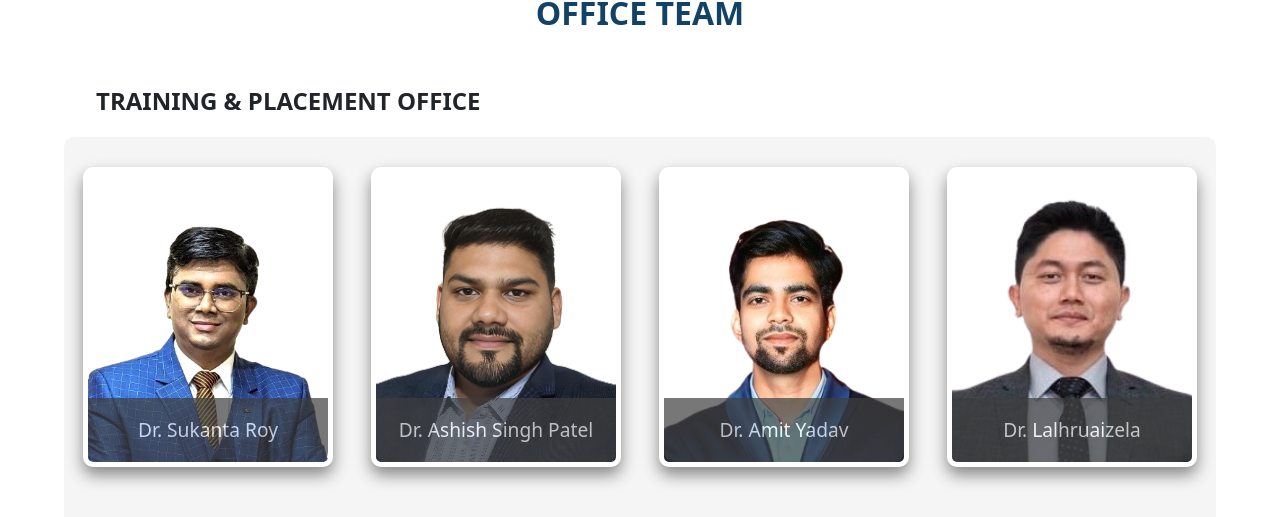
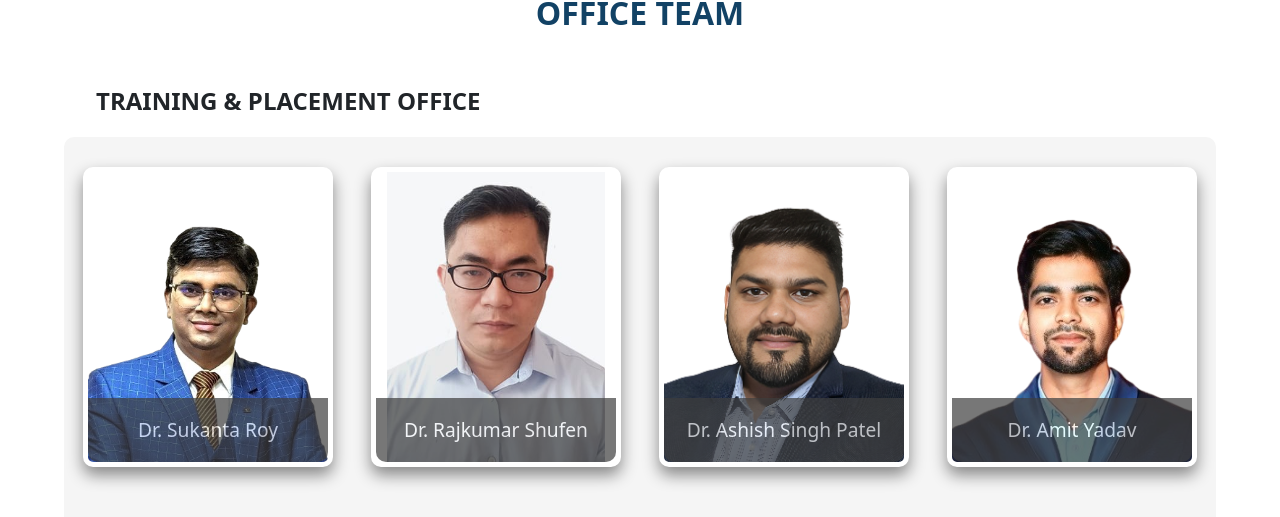
Before and after one commit to NIT-MZ/TNP-Web, a React (Vite) app: page / in a window 1280 px wide. Shown: the part 3153-3670 px from the top of the page. Built offline with nearby package versions, Linux system fonts and the light colour scheme.

Commit message:
feat: add Dr. Rajkumar Shufen to the Team component

```diff
--- a/src/components/Team.jsx
+++ b/src/components/Team.jsx
@@ -13,6 +13,16 @@ const Team = () => {
       linkedin: "https://www.linkedin.com/in/dr-sukanta-roy-75a9b13b",
       image_name: "dr_sukanta_roy.png",
     },
+
+    {
+      name: "Dr. Rajkumar Shufen",
+      position: "Assistant TPO",
+      phone: "",
+      linkedin: "",
+      email: "rajkumar.me@nitmz.ac.in",
+      image_name: "Shufen_Sir.jpg",
+    },
+
     {
       name: "Dr. Ashish Singh Patel",
       position: "FIC, Alumni",
```
Also changed, not shown: public/assets/img/team/Shufen_Sir.jpg (added).
